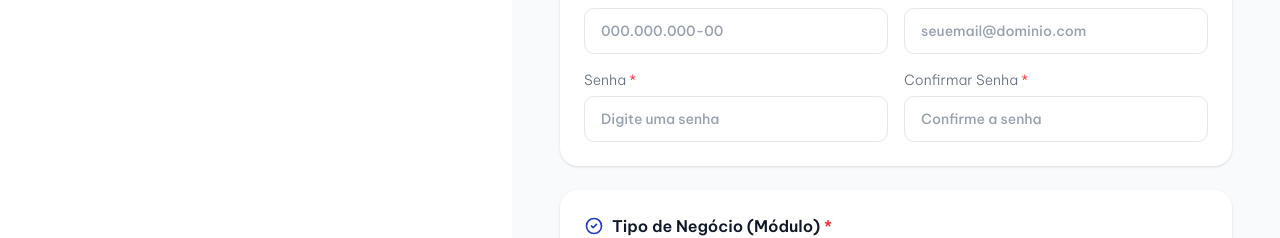
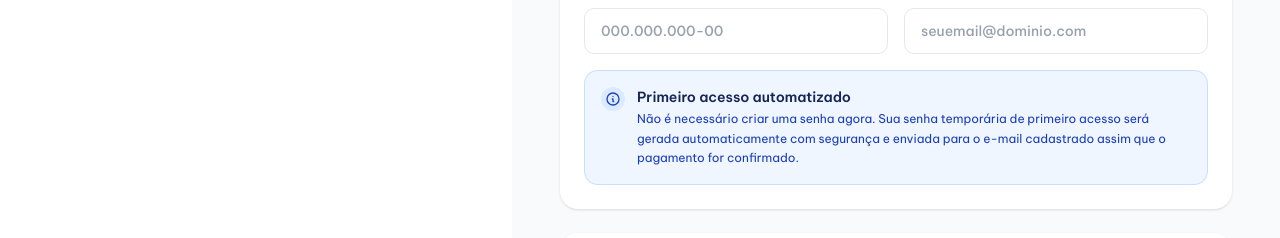
Before and after one commit to Gest-pro1/Nexaerp, a Next.js app: page /register in a window 1280 px wide. Shown: the part 902-1140 px from the top of the page. Built offline with nearby package versions, Linux system fonts and the light colour scheme; no server answers.

Commit message:
feat(register): remove password fields and automate first-access security flow

```diff
--- a/app/register/page.tsx
+++ b/app/register/page.tsx
@@ -116,8 +116,6 @@ function CadastroFormContent() {
   const [cpfError, setCpfError] = useState("")
   const [email, setEmail] = useState("")
   const [emailError, setEmailError] = useState("")
-  const [senha, setSenha] = useState("")
-  const [confirmarSenha, setConfirmarSenha] = useState("")
 
   // ── Tipo de negócio / plano ──
   const [selectedBusinessType, setSelectedBusinessType] = useState("lojas")
@@ -295,16 +293,6 @@ function CadastroFormContent() {
       return
     }
 
-    if (senha.length < 6) {
-      alert("A senha deve ter pelo menos 6 caracteres.");
-      return;
-    }
-
-    if (senha !== confirmarSenha) {
-      alert("As senhas não coincidem.");
-      return;
-    }
-
     const callApi = async () => {
       try {
         const planos = await api.planos.list();
@@ -316,7 +304,6 @@ function CadastroFormContent() {
           razaoSocial: razaoSocial,
           cnpj,
           email,
-          senha,
           telefone,
           cep,
           rua,
@@ -656,31 +643,20 @@ function CadastroFormContent() {
                     />
                     {emailError && <p className="mt-1 text-sm text-red-500">{emailError}</p>}
                   </div>
-                  <div>
-                    <label className="mb-1.5 block text-sm text-gray-500 font-light">
-                      Senha <span className="text-red-500">*</span>
-                    </label>
-                    <input
-                      type="password"
-                      placeholder="Digite uma senha"
-                      value={senha}
-                      onChange={(e) => setSenha(e.target.value)}
-                      required
-                      className="w-full rounded-lg border border-gray-200 bg-white px-4 py-3 text-sm text-gray-900 placeholder:text-gray-400 focus:border-[#1f3fbf] focus:outline-none focus:ring-2 focus:ring-[#1f3fbf]/20"
-                    />
+                </div>
+
+                {/* Aviso Informativo de Primeiro Acesso */}
+                <div className="rounded-xl bg-blue-50 border border-blue-200/80 p-4 text-xs text-blue-900 flex items-start gap-3 mt-2">
+                  <div className="flex h-6 w-6 shrink-0 items-center justify-center rounded-full bg-blue-100 text-[#1f3fbf]">
+                    <svg className="h-4 w-4" fill="none" stroke="currentColor" viewBox="0 0 24 24">
+                      <path strokeLinecap="round" strokeLinejoin="round" strokeWidth={2} d="M13 16h-1v-4h-1m1-4h.01M21 12a9 9 0 11-18 0 9 9 0 0118 0z" />
+                    </svg>
                   </div>
                   <div>
-                    <label className="mb-1.5 block text-sm text-gray-500 font-light">
-                      Confirmar Senha <span className="text-red-500">*</span>
-                    </label>
-                    <input
-                      type="password"
-                      placeholder="Confirme a senha"
-                      value={confirmarSenha}
-                      onChange={(e) => setConfirmarSenha(e.target.value)}
-                      required
-                      className="w-full rounded-lg border border-gray-200 bg-white px-4 py-3 text-sm text-gray-900 placeholder:text-gray-400 focus:border-[#1f3fbf] focus:outline-none focus:ring-2 focus:ring-[#1f3fbf]/20"
-                    />
+                    <p className="font-semibold text-blue-950 text-sm">Primeiro acesso automatizado</p>
+                    <p className="mt-0.5 text-blue-800 leading-relaxed font-normal">
+                      Não é necessário criar uma senha agora. Sua senha temporária de primeiro acesso será gerada automaticamente com segurança e enviada para o e-mail cadastrado assim que o pagamento for confirmado.
+                    </p>
                   </div>
                 </div>
               </div>
```
